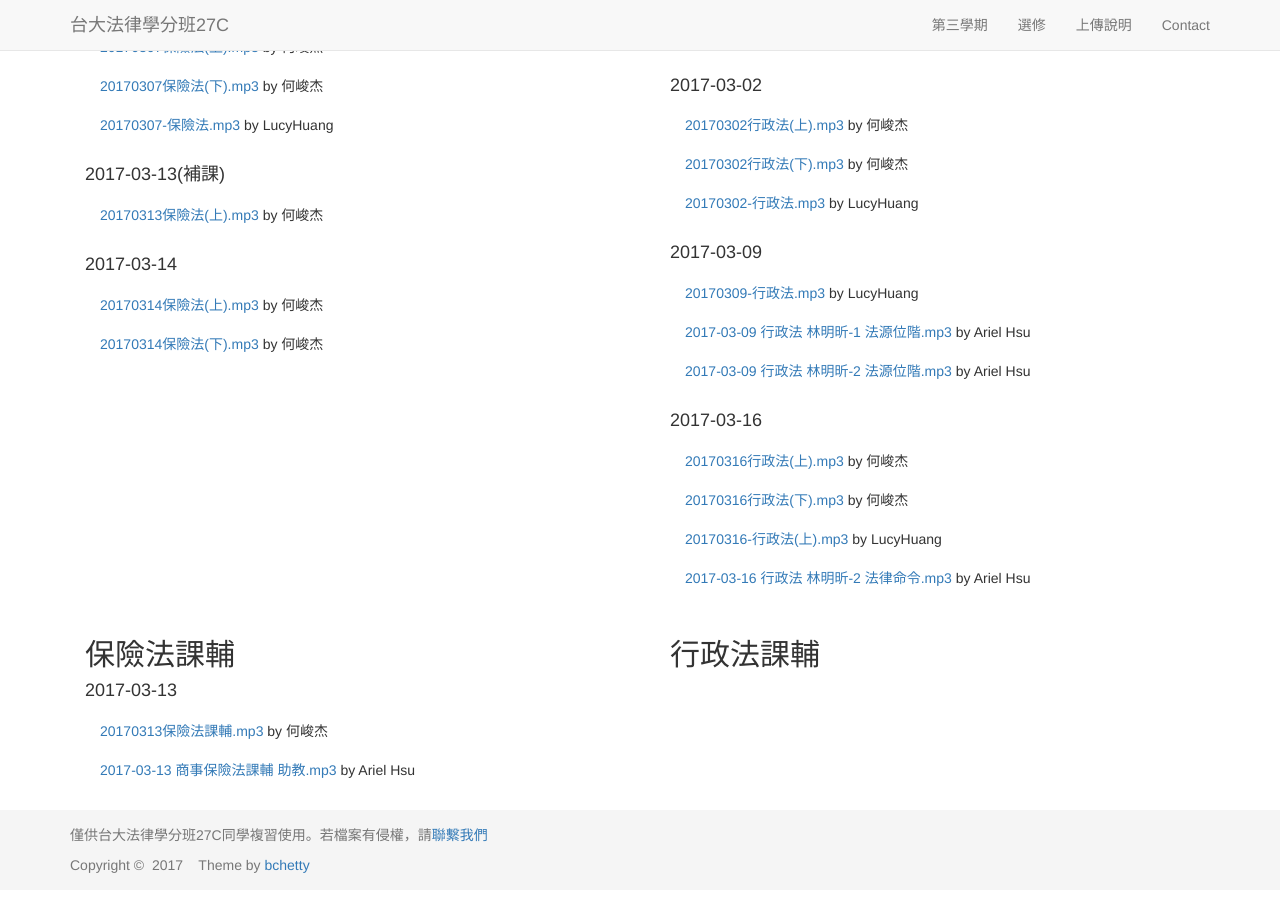
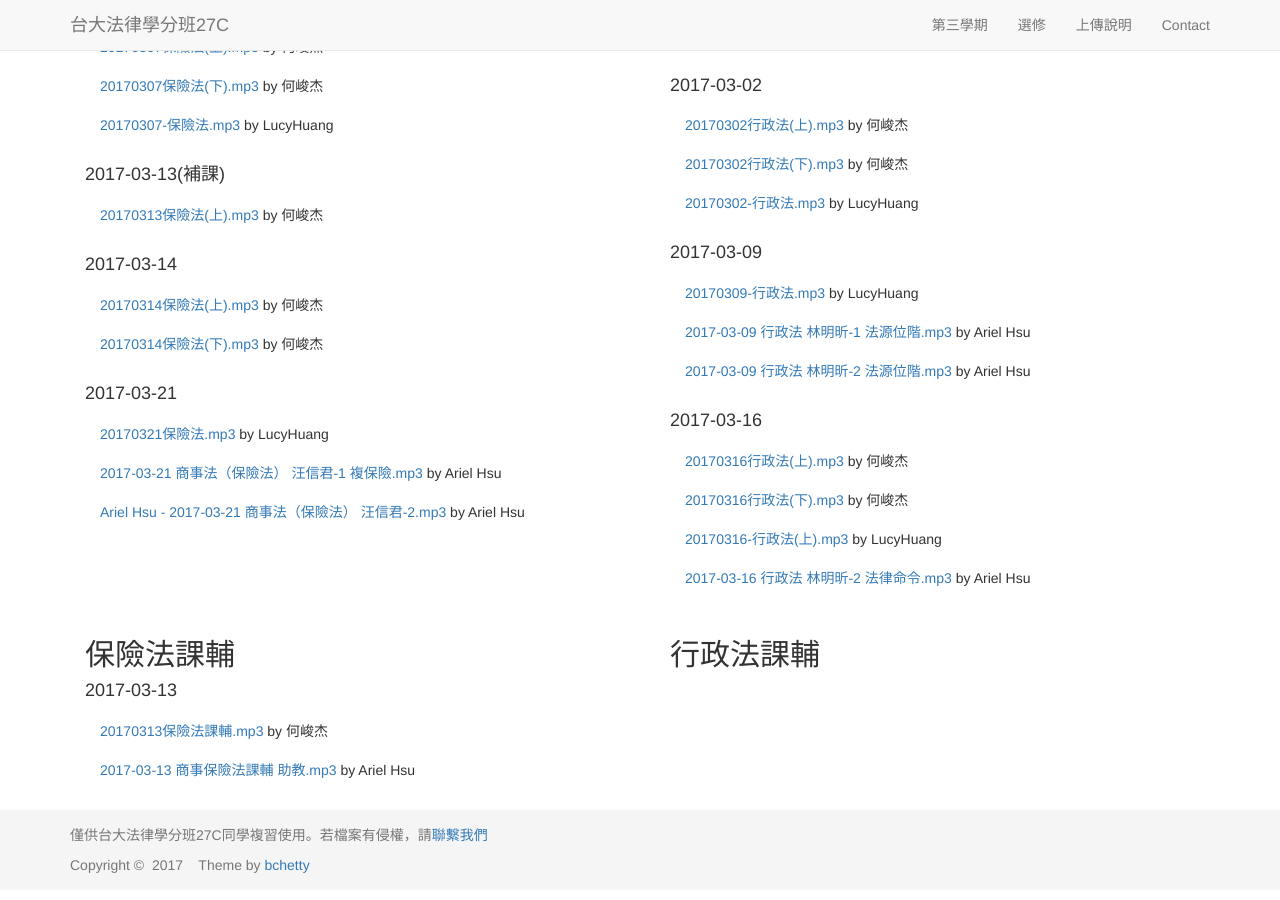
Before and after one commit to maxmilian/ntu_specs_law, a Jekyll site: the page built from semester3/index.html, in a window 1280 px wide and 900 px high, scrolled down 393 px. Built offline with Jekyll 4.4.1, drawn with Linux system fonts in a browser that asks for light colours; nearby versions of some CDN libraries.

Commit message:
upload records

```diff
--- a/semester3/index.html
+++ b/semester3/index.html
@@ -33,6 +33,12 @@
       <ul class="list-group">
         <li class="list-group-item"><a href="{{ site.insurance_record }}/Ho_5_1.mp3">20170314保險法(上).mp3</a> by 何峻杰</li>
         <li class="list-group-item"><a href="{{ site.insurance_record }}/Ho_5_2.mp3">20170314保險法(下).mp3</a> by 何峻杰</li>
+      </ul>
+      <h4>2017-03-21</h4>
+      <ul class="list-group">
+        <li class="list-group-item"><a href="{{ site.insurance_record }}/Huang_6.mp3">20170321保險法.mp3</a> by LucyHuang</li>
+        <li class="list-group-item"><a href="{{ site.adminitrative_record }}/Ariel_Hsu_6_1.mp3">2017-03-21 商事法（保險法） 汪信君-1 複保險.mp3</a> by Ariel Hsu</li>
+        <li class="list-group-item"><a href="{{ site.adminitrative_record }}/Ariel_Hsu_6_2.mp3">Ariel Hsu - 2017-03-21 商事法（保險法） 汪信君-2.mp3</a> by Ariel Hsu</li>
       </ul>
     </div>
     <div class="col-md-6">
```
Also changed, not shown: Gemfile.lock.
